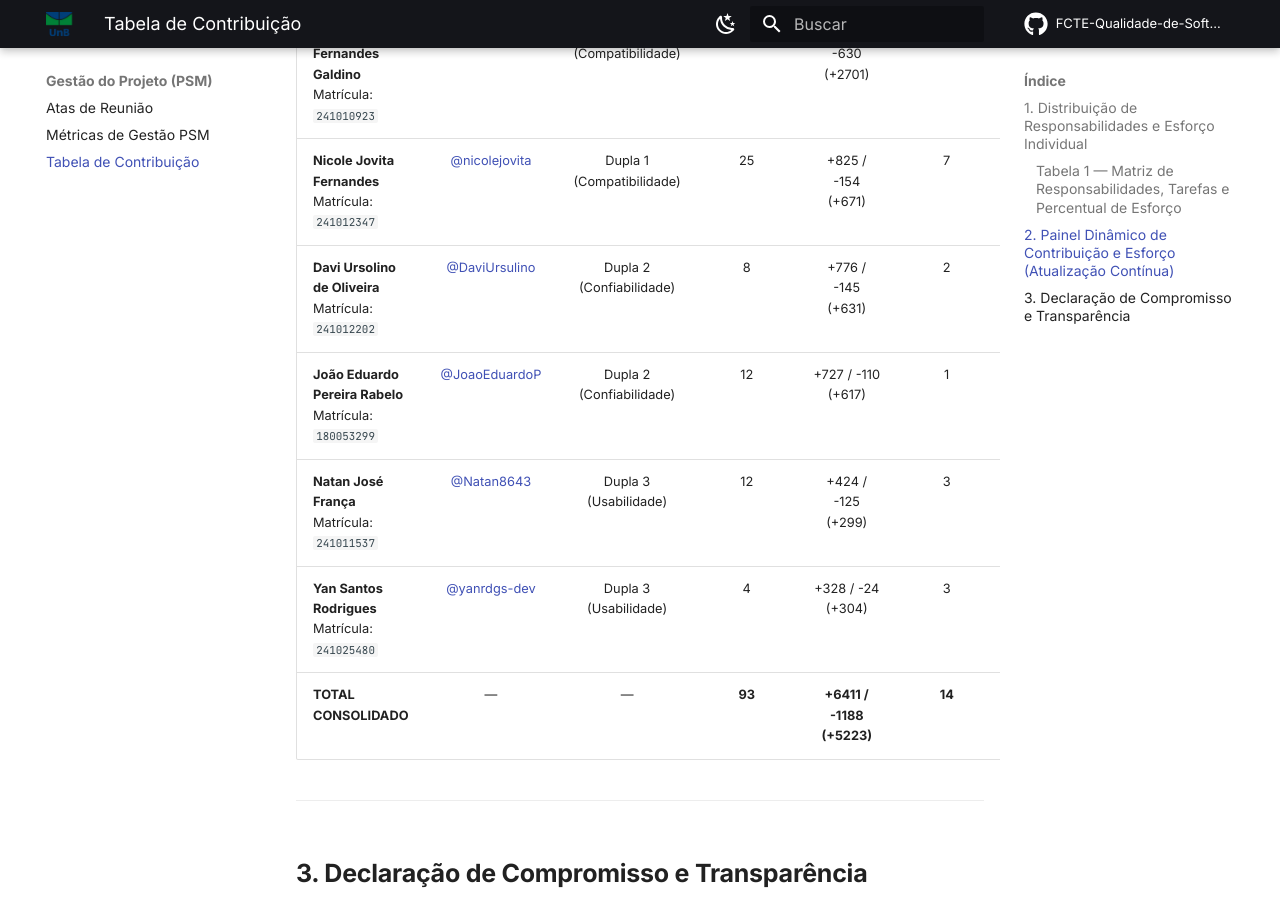
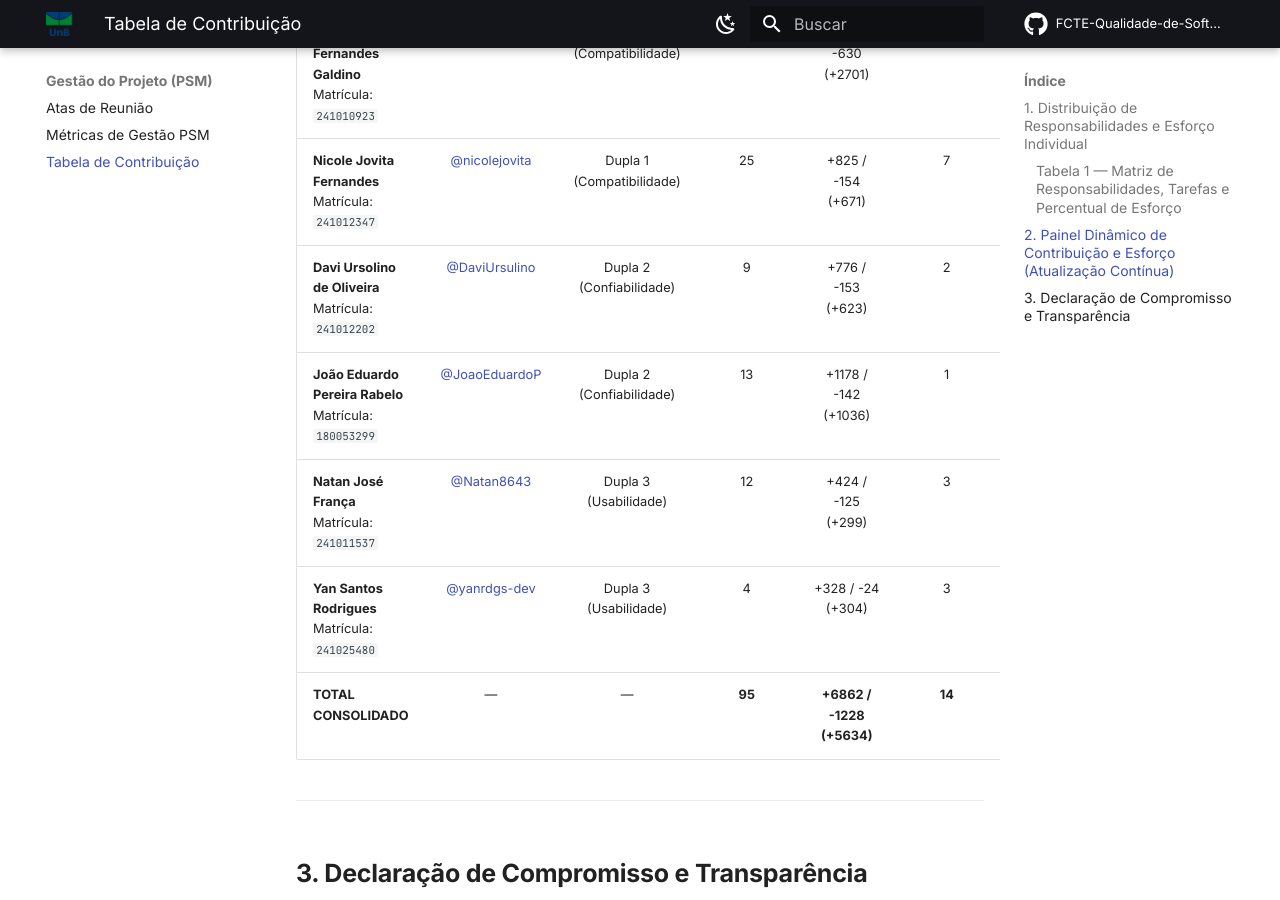
Before and after one commit to FCTE-Qualidade-de-Software-1/2026-2_T02_KAY_MCNULTY, an MkDocs documentation site: the page built from docs/gestao/tabela-contribuicao.md, in a window 1280 px wide and 900 px high, scrolled down 5375 px. Built offline with MkDocs 1.6.1 and Material for MkDocs 9.7.7, drawn with Linux system fonts in a browser that asks for light colours; comment, search, counter and statistics services are not loaded.

Commit message:
feat(metrics): atualiza painel e snippets de métricas PSM [skip ci]

```diff
--- a/snippets/contributions-summary.md
+++ b/snippets/contributions-summary.md
@@ -2,8 +2,8 @@
 | :--- | :---: | :---: | :---: | :---: | :---: | :---: | :---: | :---: |
 | **Artur Fernandes Galdino**<br>Matrícula: `241010923` | [@ArturFGaldino](https://github.com/ArturFGaldino) | Dupla 1 (Compatibilidade) | 32 | +3331 / -630 (+2701) | 7 | 10,5h | R$ 919,27 | **26,92%** |
 | **Nicole Jovita Fernandes**<br>Matrícula: `241012347` | [@nicolejovita](https://github.com/nicolejovita) | Dupla 1 (Compatibilidade) | 25 | +825 / -154 (+671) | 7 | 9,5h | R$ 831,73 | **24,36%** |
-| **Davi Ursolino de Oliveira**<br>Matrícula: `241012202` | [@DaviUrsulino](https://github.com/DaviUrsulino) | Dupla 2 (Confiabilidade) | 8 | +776 / -145 (+631) | 2 | 6,0h | R$ 525,30 | **15,38%** |
-| **João Eduardo Pereira Rabelo**<br>Matrícula: `180053299` | [@JoaoEduardoP](https://github.com/JoaoEduardoP) | Dupla 2 (Confiabilidade) | 12 | +727 / -110 (+617) | 1 | 4,0h | R$ 350,20 | **10,26%** |
+| **Davi Ursolino de Oliveira**<br>Matrícula: `241012202` | [@DaviUrsulino](https://github.com/DaviUrsulino) | Dupla 2 (Confiabilidade) | 9 | +776 / -153 (+623) | 2 | 6,0h | R$ 525,30 | **15,38%** |
+| **João Eduardo Pereira Rabelo**<br>Matrícula: `180053299` | [@JoaoEduardoP](https://github.com/JoaoEduardoP) | Dupla 2 (Confiabilidade) | 13 | +1178 / -142 (+1036) | 1 | 4,0h | R$ 350,20 | **10,26%** |
 | **Natan José França**<br>Matrícula: `241011537` | [@Natan8643](https://github.com/Natan8643) | Dupla 3 (Usabilidade) | 12 | +424 / -125 (+299) | 3 | 4,5h | R$ 393,97 | **11,54%** |
 | **Yan Santos Rodrigues**<br>Matrícula: `241025480` | [@yanrdgs-dev](https://github.com/yanrdgs-dev) | Dupla 3 (Usabilidade) | 4 | +328 / -24 (+304) | 3 | 4,5h | R$ 393,97 | **11,54%** |
-| **TOTAL CONSOLIDADO** | — | — | **93** | **+6411 / -1188 (+5223)** | **14** | **39,0h** | **R$ 3.414,45** | **100,00%** |
+| **TOTAL CONSOLIDADO** | — | — | **95** | **+6862 / -1228 (+5634)** | **14** | **39,0h** | **R$ 3.414,45** | **100,00%** |
```
Also changed, not shown: 3 other files.
